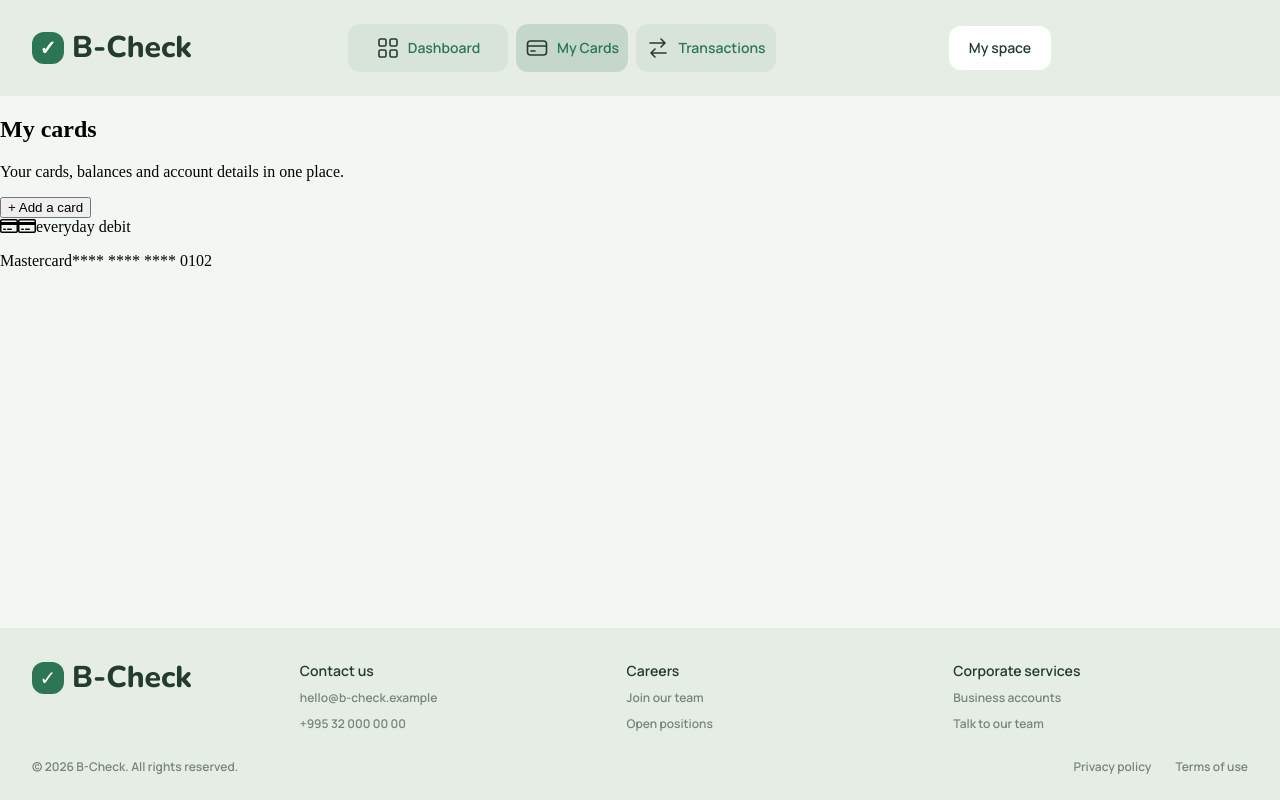
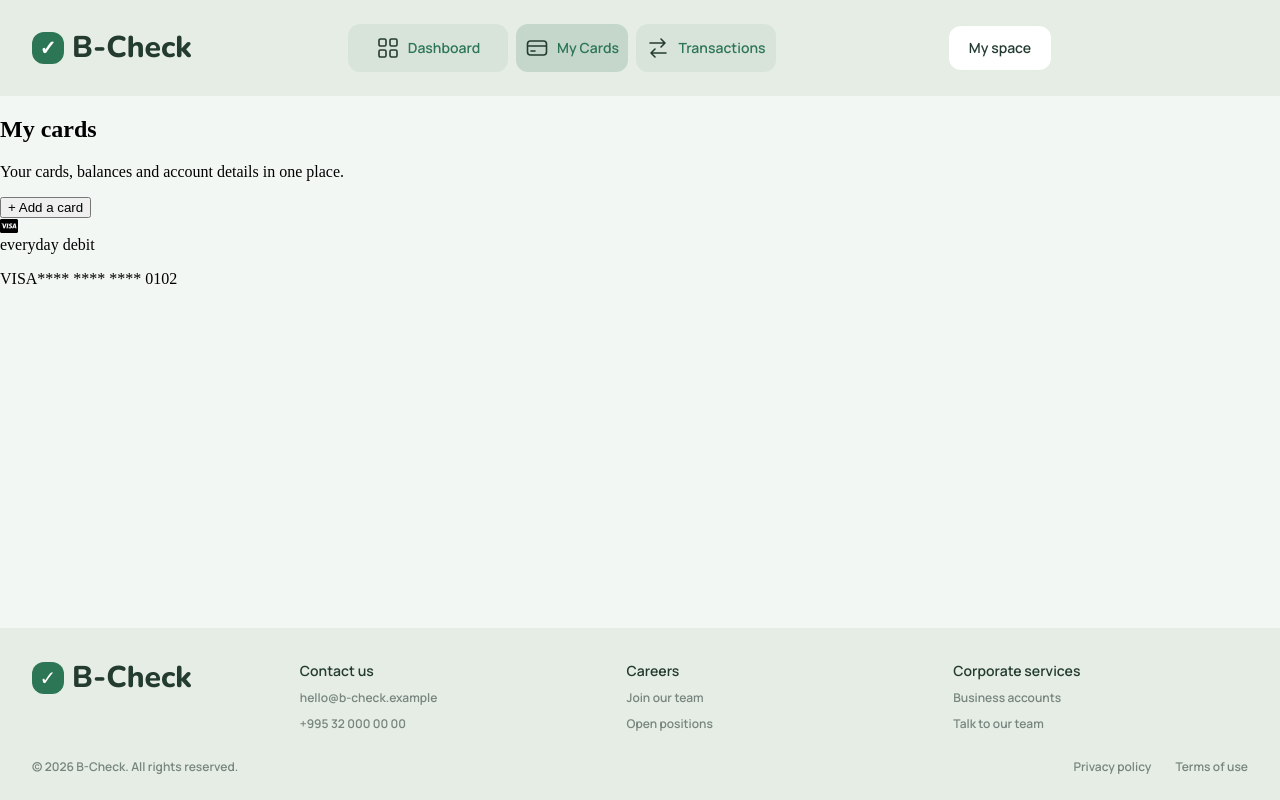
Before and after one commit to giorgi-v2/B-check, an Angular app: page / in a window 1280 px wide. Both pictures are taken after a click on the link "My Cards". Built offline with nearby package versions, Linux system fonts and the light colour scheme.

Commit message:
added computed for icon and cardtype

```diff
--- a/src/app/app.ts
+++ b/src/app/app.ts
@@ -61,7 +61,7 @@ export class App {
       name: 'everyday debit',
       id: 1,
       provider: 'BOG',
-      type: 'mastercard',
+      type: 'visa',
       cardNumber: '**** **** **** 0102',
       cardHolder: 'Alex Dune',
       expirationDate: new Date(2039, 7),
--- a/src/app/features/card-box/card-box.html
+++ b/src/app/features/card-box/card-box.html
@@ -1,5 +1,10 @@
 @let _card = card();
-
-<i class="fa-jelly fa-regular fa-credit-card"></i>
-<span>{{ _card.name }}</span>
-<p>{{ cardType() }}{{ _card.cardNumber }}</p>
+<div>
+  <div>
+    <i [class]="cardIcon()"></i>
+  </div>
+  <div>
+    <span>{{ _card.name }}</span>
+    <p>{{ cardType() }}{{ _card.cardNumber }}</p>
+  </div>
+</div>
--- a/src/app/features/card-box/card-box.ts
+++ b/src/app/features/card-box/card-box.ts
@@ -18,4 +18,12 @@ export class CardBox {
         return 'Mastercard';
     }
   });
+  protected cardIcon = computed(() => {
+    switch (this.card().type) {
+      case 'visa':
+        return 'fa-brands fa-cc-visa';
+      case 'mastercard':
+        return 'fa-brands fa-cc-mastercard';
+    }
+  });
 }
--- a/src/app/features/my-cards-page/my-cards-page.html
+++ b/src/app/features/my-cards-page/my-cards-page.html
@@ -6,13 +6,8 @@
   <button>+ Add a card</button>
 
   <div>
-    <div>
-      <i class="fa-jelly fa-regular fa-credit-card"></i>
-      <span>
-        @for (card of cards(); track card.id) {
-          <app-card-box [card]="card"></app-card-box>
-        }
-      </span>
-    </div>
+    @for (card of cards(); track card.id) {
+      <app-card-box [card]="card"></app-card-box>
+    }
   </div>
 </section>
```
